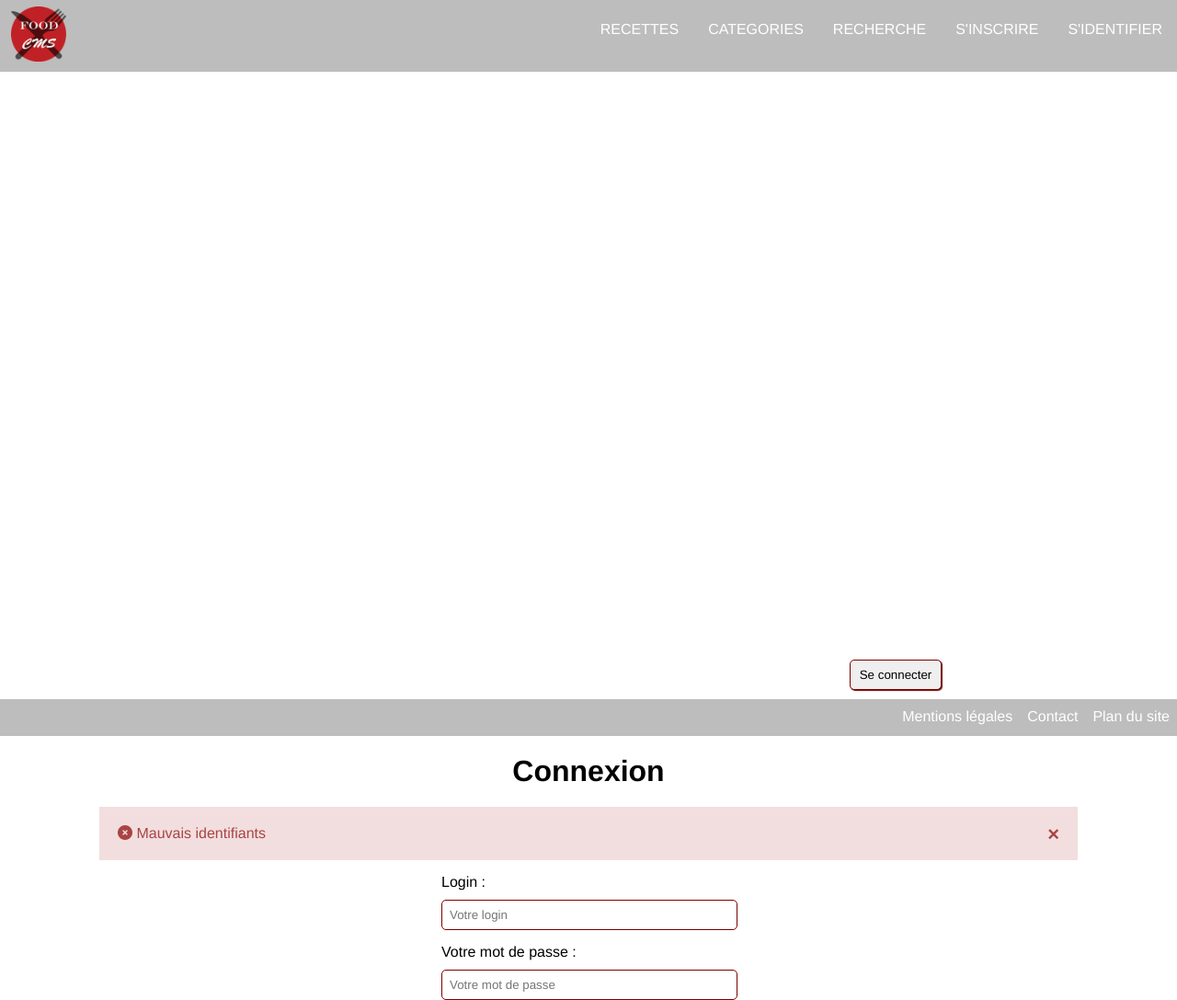
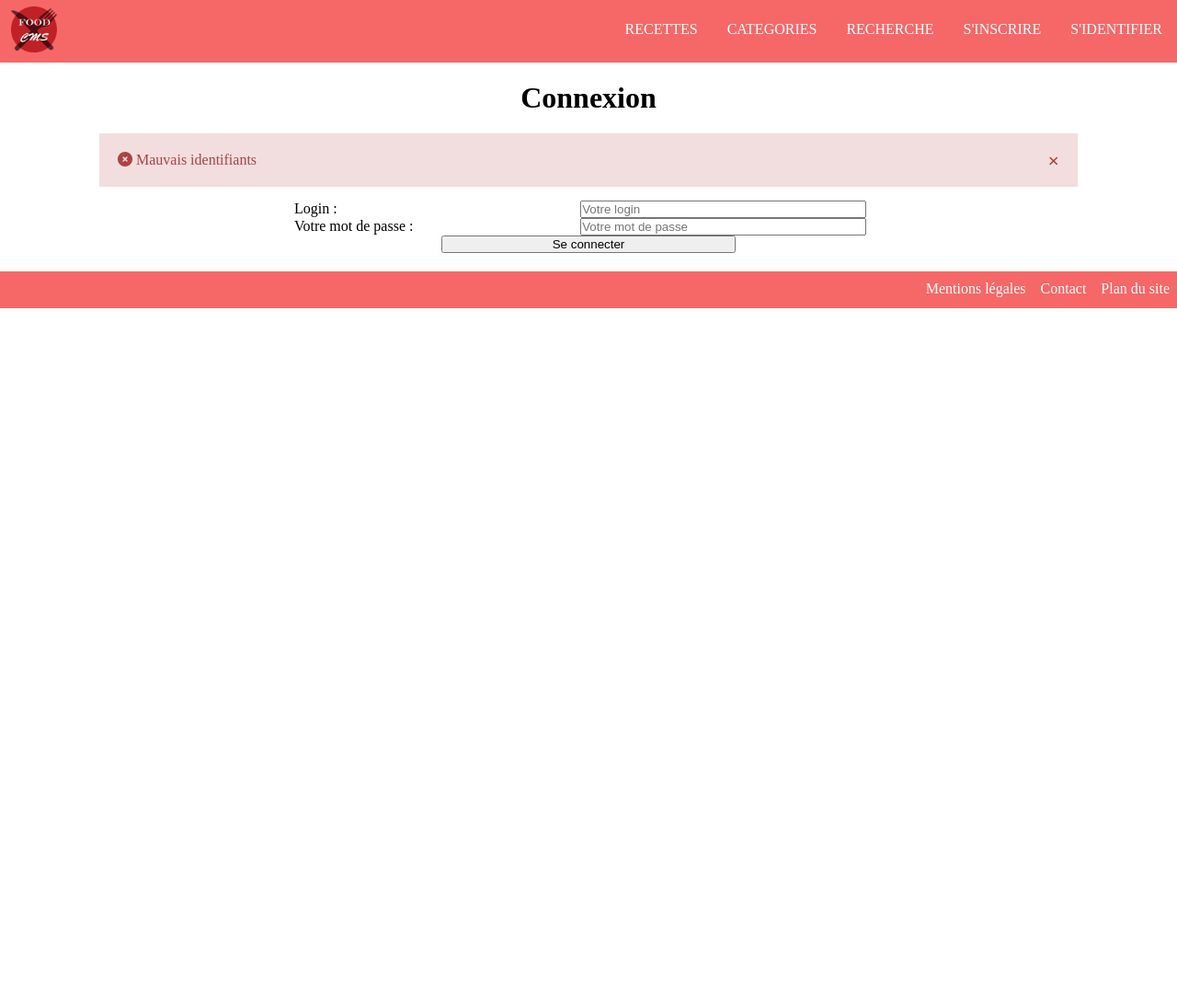
Before and after one commit to Robilol/foodcms, a PHP site: page /index/login/error in a window 1280 px wide. Shown: the whole page at 92% size. After the commit the page ends 335 px from the top, so only its background shows below. Run offline with PHP 8.4, Linux system fonts and the light colour scheme; some libraries are stand-ins or nearby versions.

Commit message:
separe CSS

```diff
--- /dev/null
+++ b/assets/css/fo.css
@@ -0,0 +1,201 @@
+*{
+    margin:0;
+    padding:0;
+}
+
+body {
+    margin: 0;
+}
+
+body, html{height:100%;}
+/*
+#main{
+max-width:1280px;
+min-height:100%;
+margin:0 auto;
+position:relative;
+}*/
+
+/* MENU */
+
+#navigation {
+    list-style-type: none;
+    margin: 0;
+    padding: 0;
+    overflow: hidden;
+    background-color: #F66767;
+}
+
+#navigation li{
+    float: left;
+    height: inherit;
+}
+
+#navigation li a {
+    display: block;
+    color: white;
+    text-align: center;
+    padding: 14px 16px;
+    text-decoration: none;
+    height: inherit;
+}
+
+#navigation li a:hover {
+    background-color: #790000;
+}
+
+#logo {
+    max-width: 100%;
+    margin: 7px;
+    margin-left: 12px;
+    max-height: 50px;
+}
+
+#liens {
+    height: 68px;
+    line-height: 36px;
+}
+
+/* TITRE */
+
+#titre {
+    text-align: center;
+    margin: 20px 0;
+}
+/* CONTENT */
+
+.article {
+    display: inline-block;
+    width: 25%;
+    margin: 0;
+}
+.titre_article {
+    text-align: center;
+    margin-bottom: 20px;
+    margin-top: 20px;
+}
+
+.image_article {
+    width: 80%;
+    margin: 0 10%;
+}
+
+.description_article {
+    width: 80%;
+    margin: 0 10%;
+}
+
+.infos_article {
+    width: 80%;
+    margin: 0 10%;
+}
+/* FOOTER */
+
+#footer {
+    background-color: #F66767;
+    height: 40px;
+    width: 100%;
+    float: left;
+    margin-top: 20px;
+}
+
+#footer ul {
+    list-style-type: none;
+    margin: 0;
+    padding: 0;
+    overflow: hidden;
+    text-align: center;
+    height: inherit;
+    float: right;
+}
+
+#footer li {
+    float: left;
+    height: inherit;
+}
+
+
+#footer li a {
+    display: block;
+    color: white;
+    text-align: center;
+    padding: 10px 8px;
+    text-decoration: none;
+    height: inherit;
+}
+
+/* Change the link color to #111 (black) on hover */
+#footer li a:hover {
+    background-color: #790000;
+}
+
+/* FORM */
+.form-row label{
+    width: 48%;
+    display: inline-block;
+}
+
+.form-row input{
+    width: 48%;
+    display: inline-block;
+}
+
+.form-group {
+    width: 50%;
+    margin-left: auto;
+    margin-right: auto;
+}
+
+input.submit {
+    width: 50%;
+    margin-left: auto;
+    margin-right: auto;
+    display: block;
+}
+
+.alert {
+    padding: 20px;
+    margin-bottom: 15px;
+    width: 80%;
+    margin-left: auto;
+    margin-right: auto;
+}
+
+.alert.success {
+    background-color: #DFF0D8;
+    color: #3c763d;
+}
+
+.alert.warning {
+    background-color: #FCF8E3;
+    color: #8a6d3b;
+}
+
+.alert.info {
+    background-color: #D9EDF7;
+    color: #31708f;
+}
+
+.alert.danger {
+    background-color: #F2DEDE;
+    color: #a94442;
+}
+
+.closebtn {
+    margin-left: 15px;
+    font-weight: bold;
+    float: right;
+    font-size: 22px;
+    line-height: 20px;
+    cursor: pointer;
+    transition: 0.3s;
+}
+
+.closebtn:hover {
+    color: black;
+}
+
+.search-selector {
+    width: 48%;
+    vertical-align: middle;
+}
--- a/views/backend.view.php
+++ b/views/backend.view.php
@@ -4,7 +4,7 @@
   <meta charset="utf-8">
   <title>Ma page food CMS</title>
   <meta name="description" content="description de la page">
-  <link rel="stylesheet" href="../../assets/css/style.css">
+  <link rel="stylesheet" href="../../assets/css/bo.css">
   <script src="https://use.fontawesome.com/e97a5a7c76.js"></script>
 </head>
 <body>
--- a/views/frontend.view.php
+++ b/views/frontend.view.php
@@ -4,7 +4,7 @@
     <meta charset="utf-8">
     <title>Ma page food CMS</title>
     <meta name="description" content="description de la page">
-    <link rel="stylesheet" href="/assets/css/style.css">
+    <link rel="stylesheet" href="/assets/css/fo.css">
     <script src="https://use.fontawesome.com/e97a5a7c76.js"></script>
     <script src="/assets/js/jquery.js"></script>
 </head>
```
Also changed, not shown: assets/css/bo.css (renamed from assets/css/style.css).
